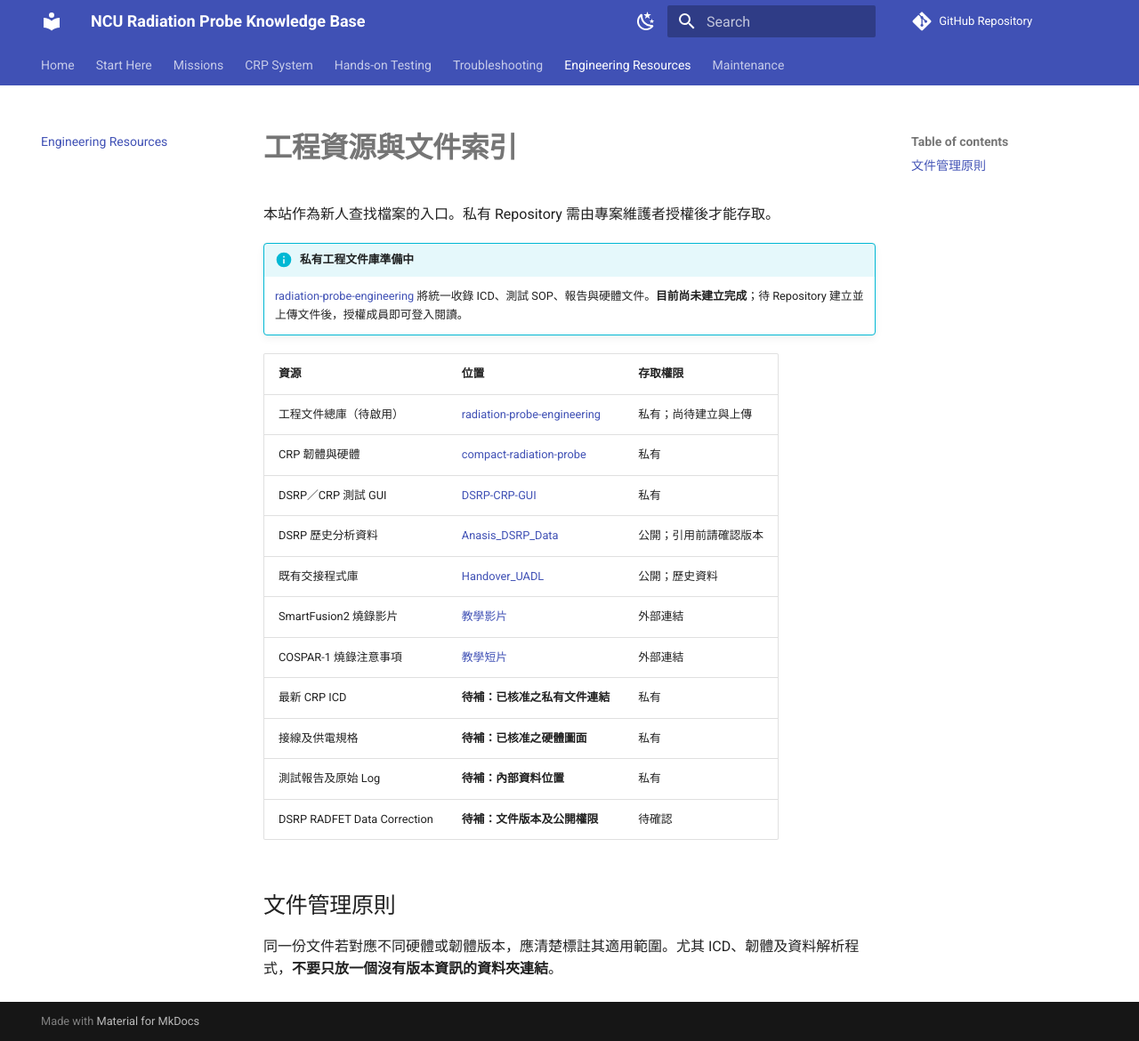
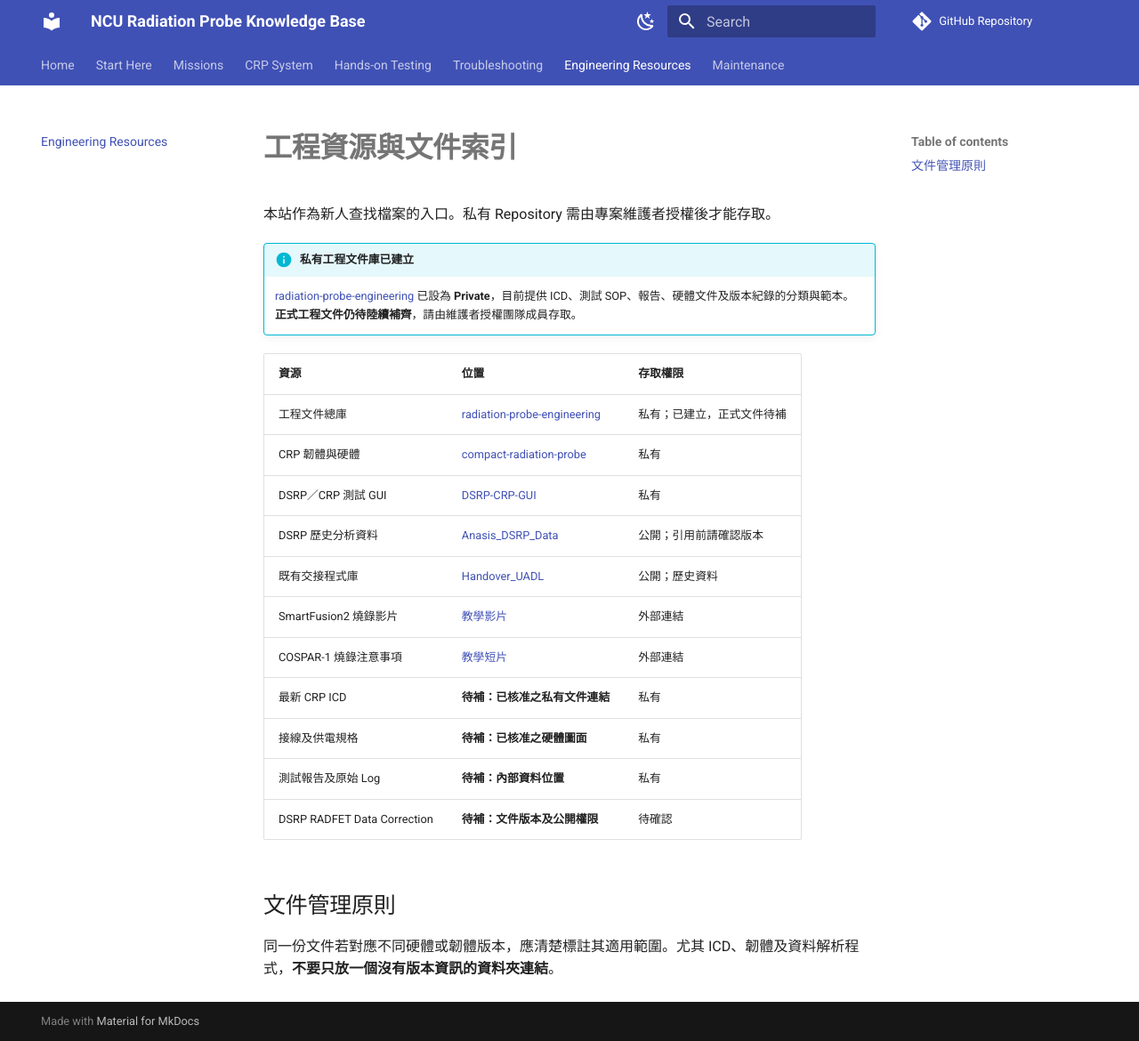
Before and after one commit to Mondayhs/radiation-probe-docs, an MkDocs documentation site: the page built from docs/resources.md, in a window 1280 px wide and 1170 px high. Shown: the whole window at 89% size. Built offline with MkDocs 1.6.1 and Material for MkDocs 9.7.7, drawn with Linux system fonts in a browser that asks for light colours; comment, search, counter and statistics services are not loaded.

Commit message:
Activate private engineering library references

```diff
--- a/docs/resources.md
+++ b/docs/resources.md
@@ -2,12 +2,12 @@
 
 本站作為新人查找檔案的入口。私有 Repository 需由專案維護者授權後才能存取。
 
-!!! info "私有工程文件庫準備中"
-    [radiation-probe-engineering](https://github.com/Mondayhs/radiation-probe-engineering) 將統一收錄 ICD、測試 SOP、報告與硬體文件。**目前尚未建立完成**；待 Repository 建立並上傳文件後，授權成員即可登入閱讀。
+!!! info "私有工程文件庫已建立"
+    [radiation-probe-engineering](https://github.com/Mondayhs/radiation-probe-engineering) 已設為 **Private**，目前提供 ICD、測試 SOP、報告、硬體文件及版本紀錄的分類與範本。**正式工程文件仍待陸續補齊**，請由維護者授權團隊成員存取。
 
 | 資源 | 位置 | 存取權限 |
 |---|---|---|
-| 工程文件總庫（待啟用） | [radiation-probe-engineering](https://github.com/Mondayhs/radiation-probe-engineering) | 私有；尚待建立與上傳 |
+| 工程文件總庫 | [radiation-probe-engineering](https://github.com/Mondayhs/radiation-probe-engineering) | 私有；已建立，正式文件待補 |
 | CRP 韌體與硬體 | [compact-radiation-probe](https://github.com/Mondayhs/compact-radiation-probe) | 私有 |
 | DSRP／CRP 測試 GUI | [DSRP-CRP-GUI](https://github.com/Mondayhs/DSRP-CRP-GUI) | 私有 |
 | DSRP 歷史分析資料 | [Anasis_DSRP_Data](https://github.com/Mondayhs/Anasis_DSRP_Data) | 公開；引用前請確認版本 |
```
